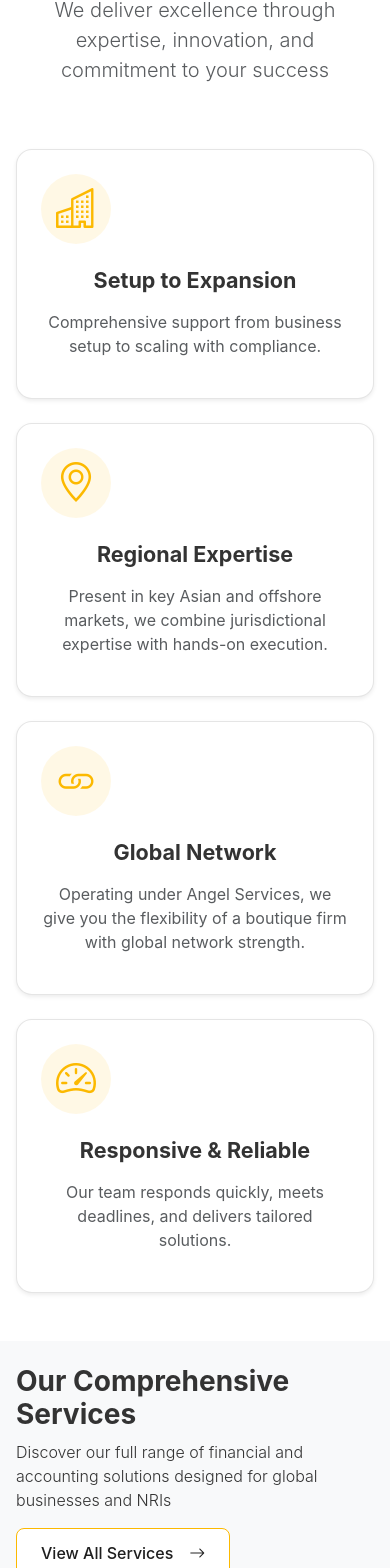
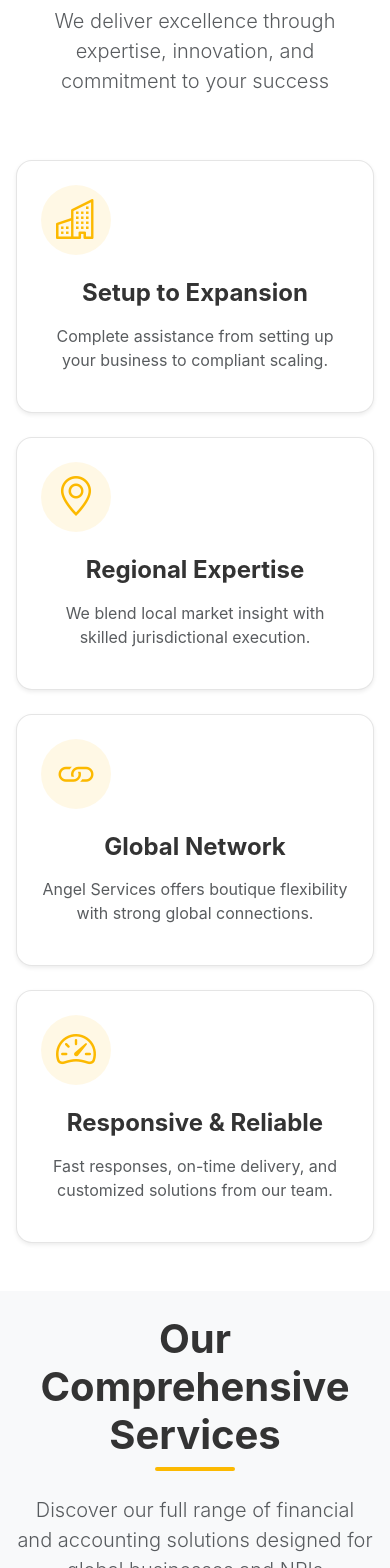
Before and after one commit to abidfayaz2022/ASPLwebD, a Next.js app in the folder frontend/: page / in a window 390 px wide. Shown: the part 1071-2639 px from the top of the page. Built offline with nearby package versions, Linux system fonts and the light colour scheme.

Commit message:
home page fontsize fixed

```diff
--- a/frontend/src/components/ui/home/services.jsx
+++ b/frontend/src/components/ui/home/services.jsx
@@ -33,20 +33,17 @@ export default function ServicesSection() {
     return (<>
         <section className="services-section py-4 py-md-5 bg-light">
             <div className="container">
-                <div className="row align-items-center mb-4 mb-md-5">
-                    <div className="col-12 col-md-8 mb-3 mb-md-0">
-                        <h2 className="display-5 fw-bold mb-2 mb-md-3" style={{ fontSize: 'clamp(1.75rem, 5vw, 2.5rem)' }}>
+                <div className="row justify-content-center mb-5">
+                    <div className="col-lg-7 text-center">
+                        <h2 className="display-5 fw-bold mb-2 mb-md-3" style={{ fontSize: 'var(--font-size-main-heading)' }}>
                             Our Comprehensive Services
                         </h2>
-                        <p className="lead mb-0" style={{ fontSize: 'clamp(1rem, 3vw, 1.25rem)' }}>
+                        <div className="underline-center mx-auto mb-4"></div>
+                        <p className="lead text-muted" style={{ fontSize: 'var(--font-size-subheading)' }}>
                             Discover our full range of financial and accounting solutions designed for global businesses and NRIs
                         </p>
                     </div>
-                    <div className="col-12 col-md-4 text-md-end">
-                        <Link href="/services" className="btn btn-outline-primary px-4 btn-responsive">
-                            View All Services <i className="bi bi-arrow-right ms-2"></i>
-                        </Link>
-                    </div>
+
                 </div>
 
                 <div className="services-slider-wrapper position-relative mb-4" data-aos="fade-up">
@@ -57,7 +54,7 @@ export default function ServicesSection() {
                             <i className="bi bi-chevron-left"></i>
                         </button>
                         <Swiper
-                         loop={true}
+                            loop={true}
                             modules={[Autoplay, Navigation]}
                             autoplay={{ delay: 2000 }}
 
@@ -96,9 +93,9 @@ export default function ServicesSection() {
                                                 <div className="service-icon me-3">
                                                     <i className="bi bi-building fs-1"></i>
                                                 </div>
-                                                <h4 className="mb-0">Incorporation Services</h4>
+                                                <h4 className="mb-0" style={{ fontSize: 'var(--font-size-feature-title)' }}>Incorporation Services</h4>
                                             </div>
-                                            <p className="mb-4">
+                                            <p className="mb-4" style={{ fontSize: 'var(--font-size-feature-desc)' }}>
                                                 Seamless company setup across Singapore, UAE, Hong Kong, BVI, Cayman Islands, and more.
                                             </p>
                                             <ul className="list-unstyled mb-4">
@@ -123,9 +120,9 @@ export default function ServicesSection() {
                                                 <div className="service-icon me-3">
                                                     <i className="bi bi-file-earmark-text fs-1"></i>
                                                 </div>
-                                                <h4 className="mb-0">Corporate Secretarial</h4>
+                                                <h4 className="mb-0" style={{ fontSize: 'var(--font-size-feature-title)' }}>Corporate Secretarial</h4>
                                             </div>
-                                            <p className="mb-4">
+                                            <p className="mb-4" style={{ fontSize: 'var(--font-size-feature-desc)' }}>
                                                 End-to-end governance and compliance support to keep your business fully aligned with regulations.
                                             </p>
                                             <ul className="list-unstyled mb-4">
@@ -150,9 +147,9 @@ export default function ServicesSection() {
                                                 <div className="service-icon me-3">
                                                     <i className="bi bi-calculator fs-1"></i>
                                                 </div>
-                                                <h4 className="mb-0">Accounting Services</h4>
+                                                <h4 className="mb-0" style={{ fontSize: 'var(--font-size-feature-title)' }}>Accounting Services</h4>
                                             </div>
-                                            <p className="mb-4">
+                                            <p className="mb-4" style={{ fontSize: 'var(--font-size-feature-desc)' }}>
                                                 Accurate, timely, and insightful accounting solutions to empower smart business decisions.
                                             </p>
                                             <ul className="list-unstyled mb-4">
@@ -177,9 +174,9 @@ export default function ServicesSection() {
                                                 <div className="service-icon me-3">
                                                     <i className="bi bi-cash-coin fs-1"></i>
                                                 </div>
-                                                <h4 className="mb-0">Tax Advisory</h4>
+                                                <h4 className="mb-0" style={{ fontSize: 'var(--font-size-feature-title)' }}>Tax Advisory</h4>
                                             </div>
-                                            <p className="mb-4">
+                                            <p className="mb-4" style={{ fontSize: 'var(--font-size-feature-desc)' }}>
                                                 Tailored tax planning and compliance services for businesses and individuals across jurisdictions.
                                             </p>
                                             <ul className="list-unstyled mb-4">
@@ -204,9 +201,9 @@ export default function ServicesSection() {
                                                 <div className="service-icon me-3">
                                                     <i className="bi bi-people fs-1"></i>
                                                 </div>
-                                                <h4 className="mb-0">Legacy Planning</h4>
+                                                <h4 className="mb-0" style={{ fontSize: 'var(--font-size-feature-title)' }}>Legacy Planning</h4>
                                             </div>
-                                            <p className="mb-4">
+                                            <p className="mb-4" style={{ fontSize: 'var(--font-size-feature-desc)' }}>
                                                 Structuring personal and family wealth for protection, succession, and long-term sustainability.
                                             </p>
                                             <ul className="list-unstyled mb-4">
@@ -231,9 +228,9 @@ export default function ServicesSection() {
                                                 <div className="service-icon me-3">
                                                     <i className="bi bi-graph-up fs-1"></i>
                                                 </div>
-                                                <h4 className="mb-0">Fund Administration</h4>
+                                                <h4 className="mb-0" style={{ fontSize: 'var(--font-size-feature-title)' }}>Fund Administration</h4>
                                             </div>
-                                            <p className="mb-4">
+                                            <p className="mb-4" style={{ fontSize: 'var(--font-size-feature-desc)' }}>
                                                 Efficient, compliant, and customized administrative solutions for investment funds and family offices.
                                             </p>
                                             <ul className="list-unstyled mb-4">
@@ -259,6 +256,15 @@ export default function ServicesSection() {
                     {/* Slider Arrows */}
 
                 </div>
+
+
+            </div>
+            <div className="row justify-content-center">
+                <div className="col-12 col-md-4 text-center">
+                    <Link href="/services" className="btn btn-outline-primary px-4 btn-responsive">
+                        View All Services <i className="bi bi-arrow-right ms-2"></i>
+                    </Link>
+                </div>
             </div>
         </section>
 
@@ -273,6 +279,7 @@ export default function ServicesSection() {
 
     .service-icon i {
         color: #f7c600 !important; /* keep the icon yellow */
+        fontSize: var( --font-size-icon) !important;
     }
 
     .service-card .bi-check-circle-fill {
@@ -284,6 +291,13 @@ export default function ServicesSection() {
         overflow: hidden;
         position: relative;
     }
+
+    .underline-center {
+  height: 4px;
+  width: 80px;
+  background-color: #fcb900;
+  border-radius: 4px;
+}
 
     .slider-controls {
         position: absolute;
@@ -362,7 +376,7 @@ export default function ServicesSection() {
 
     .service-card p {
         margin-bottom: 1rem; /* reduce space after paragraph */
-        color: #000 !important;
+        color: var(--text-muted) !important;
     }
 
     .service-card ul {
@@ -371,6 +385,8 @@ export default function ServicesSection() {
 
     .service-card ul li {
         margin-bottom: 0.5rem; /* reduce gap between list items */
+        color: var(--text-muted) !important;
+        fontSize: var(--font-size-feature-title) !important;
     }
 
 .service-card .btn {
@@ -470,7 +486,7 @@ export default function ServicesSection() {
         min-height: 220px;
     }
     .service-card h4 {
-        font-size: 1rem;
+        font-size: 1.5 rem;
     }
     .service-card p,
     .service-card ul {
--- a/frontend/src/components/ui/home/tools.jsx
+++ b/frontend/src/components/ui/home/tools.jsx
@@ -8,8 +8,8 @@ const ToolsSection = () => {
             <div className="container">
                 <div className="row justify-content-center mb-5">
                     <div className="col-lg-8 text-center">
-                        <h2 className="display-5 fw-bold mb-4">Powerful Tools & Resources</h2>
-                        <p className="lead text-muted mb-5">
+                        <h2 className="display-5 fw-bold mb-4" style={{ fontSize: 'var(--font-size-main-heading)' }}>Powerful Tools & Resources</h2>
+                        <p className="lead text-muted mb-5" style={{ fontSize: 'var(--font-size-subheading)' }}>
                             Simplify your financial decisions with our free tools
                         </p>
                     </div>
@@ -23,7 +23,7 @@ const ToolsSection = () => {
                                 <span className="badge badge-orange rounded-pill px-3 py-2">Free</span>
                             </div>
                             <p className="mb-4">
-                            Compute tax liability with applicable deductions & surcharges.
+                                Compute tax liability with applicable deductions & surcharges.
                             </p>
                             <div className="d-flex justify-content-end">
                                 <Link href="/resources/corporate-tax" className="btn btn-orange px-4">
--- a/frontend/src/components/ui/home/whyChoose.jsx
+++ b/frontend/src/components/ui/home/whyChoose.jsx
@@ -10,38 +10,39 @@ export default function WhyChooseASPL() {
             icon: 'bi-buildings',
             title: 'Setup to Expansion',
             description:
-                'Comprehensive support from business setup to scaling with compliance.',
+                'Complete assistance from setting up your business to compliant scaling.',
         },
         {
             icon: 'bi-geo-alt',
             title: 'Regional Expertise',
             description:
-                'Present in key Asian and offshore markets, we combine jurisdictional expertise with hands-on execution.',
+                'We blend local market insight with skilled jurisdictional execution.',
         },
         {
             icon: 'bi-link',
             title: 'Global Network',
             description:
-                'Operating under Angel Services, we give you the flexibility of a boutique firm with global network strength.',
+                'Angel Services offers boutique flexibility with strong global connections.',
         },
         {
             icon: 'bi-speedometer2',
             title: 'Responsive & Reliable',
             description:
-                'Our team responds quickly, meets deadlines, and delivers tailored solutions.',
+                'Fast responses, on-time delivery, and customized solutions from our team.',
         },
-    ]
+    ];
+
 
     return (<>
         <section className="features-section py-5">
             <div className="container">
                 <div className="row justify-content-center mb-5">
                     <div className="col-lg-7 text-center">
-                        <h2 className="display-5 fw-bold mb-4" style={{ color: 'var(--text-dark)' }}>
+                        <h2 className="display-5 fw-bold mb-4" style={{ color: 'var(--text-dark)', fontSize: 'var( --font-size-main-heading)' }}>
                             Why Choose Us
                         </h2>
                         <div className="underline-center mx-auto mb-4"></div>
-                        <p className="lead text-muted">
+                        <p className="lead text-muted" style={{ fontSize: 'var( --font-size-subheading)' }}>
                             We deliver excellence through expertise, innovation, and commitment to your success
                         </p>
                     </div>
@@ -52,12 +53,12 @@ export default function WhyChooseASPL() {
                         <div className="col-md-6 col-lg-3" key={idx}>
                             <div className="feature-card p-4 text-center shadow-sm rounded-4 h-100">
                                 <div className="feature-icon mb-4">
-                                    <i className={`bi ${feature.icon}`} style={{ fontSize: '2.5rem', color: 'var(--primary-color)' }} />
+                                    <i className={`bi ${feature.icon}`} style={{ fontSize: 'var(--font-size-icon)', color: 'var(--primary-color)' }} />
                                 </div>
-                                <h4 className="mb-3 fw-bold" style={{ color: 'var(--text-dark)' }}>
+                                <h4 className="mb-3 fw-bold" style={{ fontSize: 'var(--font-size-feature-title)', color: 'var(--text-dark)' }}>
                                     {feature.title}
                                 </h4>
-                                <p className="text-muted">{feature.description}</p>
+                                <p className="text-muted" style={{ fontSize: 'var(--font-size-feature-desc)' }}>{feature.description}</p>
                             </div>
                         </div>
                     ))}
--- a/frontend/src/styles/globals.css
+++ b/frontend/src/styles/globals.css
@@ -26,6 +26,18 @@
   --bs-secondary-rgb: 51, 51, 51;
   --bs-white-rgb: 255, 255, 255;
   --bs-black-rgb: 0, 0, 0;
+
+  --font-size-main-heading: 2.5rem;
+  /* 40px */
+  --font-size-subheading: 1.25rem;
+  /* 20px */
+  --font-size-icon: 2.5rem;
+  /* 40px */
+  --font-size-feature-title: 1.5rem;
+  /* 24px */
+  --font-size-feature-desc: 1rem;
+  /* 16px */
+
 }
 
 /* Global styles */
```
